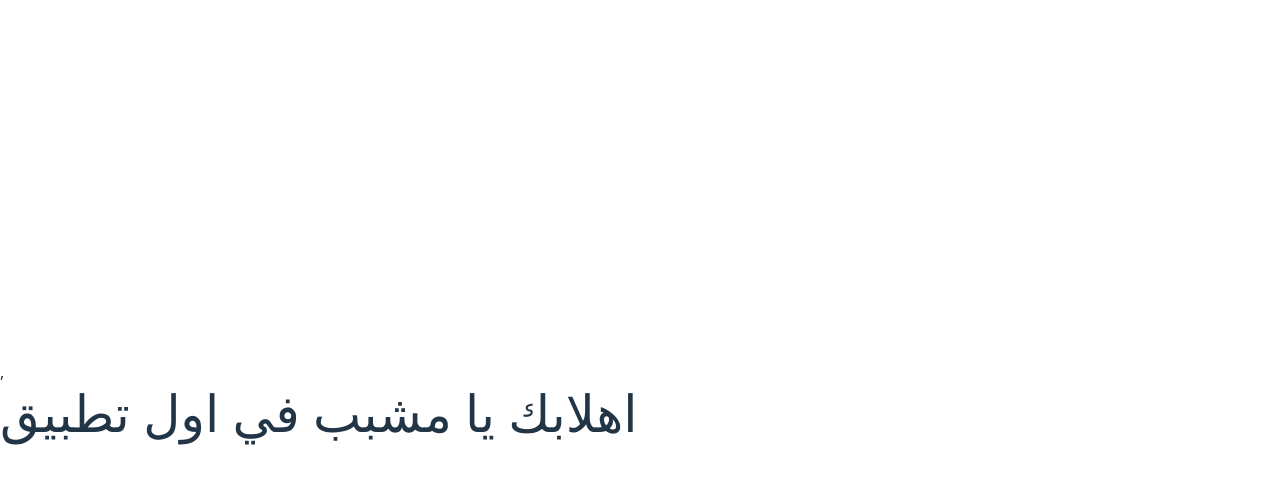
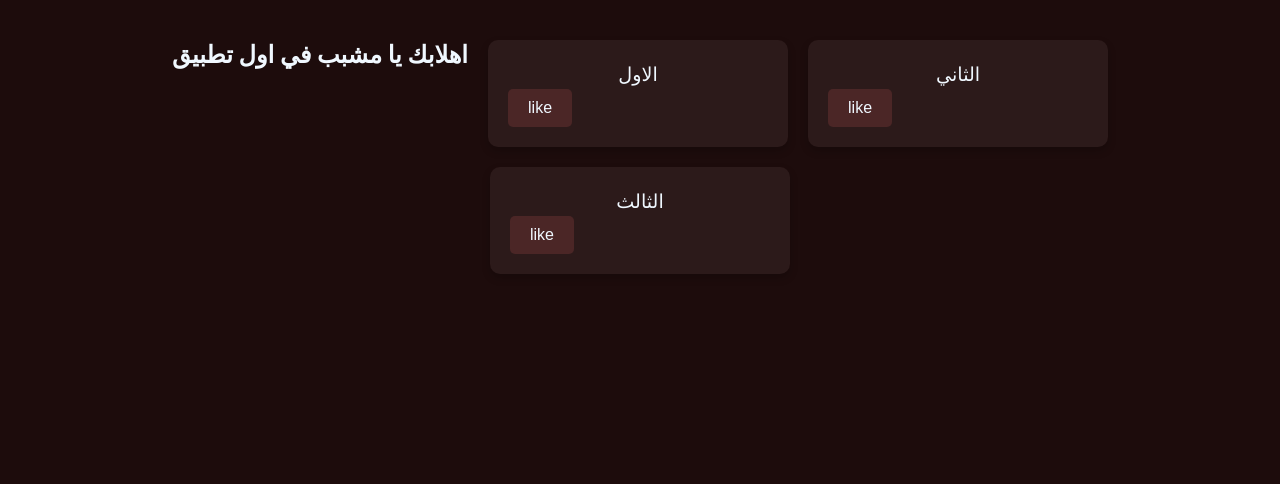
Before and after one commit to mshabab123/hlqh, a React (Vite) app in the folder frontend/: page / in a window 1280 px wide. Shown: the top 484 px of the page. Built offline with nearby package versions, Linux system fonts and the light colour scheme.

Commit message:
Add more code

```diff
--- a/frontend/src/App.jsx
+++ b/frontend/src/App.jsx
@@ -1,15 +1,27 @@
-import { useState } from 'react'
-import reactLogo from './assets/react.svg'
-import viteLogo from '/vite.svg'
+import { useState } from "react";
 
-
-function App() {
+const Card = ({ title }) => {
+  const [hasLiked, setHasLnked] = useState(false);
 
   return (
-    <>
-      ,<h1 className='text-3xl font-blod'>اهلابك يا مشبب في اول تطبيق</h1>
-    </>
-  )
-}
+    <div className="card">
+      <p>{title}</p>
+      <button onClick={() => setHasLnked(!hasLiked)}>
+        {hasLiked ? "❤️" : "like"}
+      </button>
+    </div>
+  );
+};
 
-export default App
+const App = () => {
+  return (
+    <div className="card-container">
+      <h2>اهلابك يا مشبب في اول تطبيق</h2>
+      <Card title="الاول" x={4} y={"ابو عبدالله"} />
+      <Card title="الثاني" />
+      <Card title="الثالث" />
+    </div>
+  );
+};
+
+export default App;
--- a/frontend/src/index.css
+++ b/frontend/src/index.css
@@ -1,70 +1,54 @@
-@import "tailwindcss";
-
-:root {
-  font-family: system-ui, Avenir, Helvetica, Arial, sans-serif;
-  line-height: 1.5;
-  font-weight: 400;
-
-  color-scheme: light dark;
-  color: rgba(255, 255, 255, 0.87);
-  background-color: #242424;
-
-  font-synthesis: none;
-  text-rendering: optimizeLegibility;
-  -webkit-font-smoothing: antialiased;
-  -moz-osx-font-smoothing: grayscale;
-}
-
-a {
-  font-weight: 500;
-  color: #646cff;
-  text-decoration: inherit;
-}
-a:hover {
-  color: #535bf2;
+* {
+  margin: 0;
+  padding: 0;
+  box-sizing: border-box;
 }
 
 body {
-  margin: 0;
-  display: flex;
-  place-items: center;
-  min-width: 320px;
-  min-height: 100vh;
+  padding: 40px;
+  font-family: 'Inter', sans-serif;
+  background-color: #1d0c0c;
+  color: #333;
+  color: aliceblue;
 }
 
-h1 {
-  font-size: 3.2em;
-  line-height: 1.1;
+h2 {
+  text-align: center;
+  font-size: 1.5rem;
+  margin-bottom: 20px;
+}
+
+p {
+  text-align: center;
+  font-size: 1.2rem;
+  line-height: 1.5;
+}
+
+.card {
+  background-color: #2c1a1a;
+  border-radius: 10px;
+  padding: 20px;
+  width: 300px;
+  box-shadow: 0 4px 8px rgba(0, 0, 0, 0.2);
+  transition: transform 0.3s ease;
+}
+
+.card-container {
+  display: flex;
+  flex-wrap: wrap;
+  justify-content: center;
+  mzx-width: 1200px;
+  margin: 0 auto;
+  gap: 20px;
 }
 
 button {
-  border-radius: 8px;
-  border: 1px solid transparent;
-  padding: 0.6em 1.2em;
-  font-size: 1em;
-  font-weight: 500;
-  font-family: inherit;
-  background-color: #1a1a1a;
+  background-color: #4b2626;
+  color: aliceblue;
+  border: none;
+  padding: 10px 20px;
+  border-radius: 5px;
   cursor: pointer;
-  transition: border-color 0.25s;
+  font-size: 1rem;
+  transition: background-color 0.3s ease;
 }
-button:hover {
-  border-color: #646cff;
-}
-button:focus,
-button:focus-visible {
-  outline: 4px auto -webkit-focus-ring-color;
-}
-
-@media (prefers-color-scheme: light) {
-  :root {
-    color: #213547;
-    background-color: #ffffff;
-  }
-  a:hover {
-    color: #747bff;
-  }
-  button {
-    background-color: #f9f9f9;
-  }
-}
```
